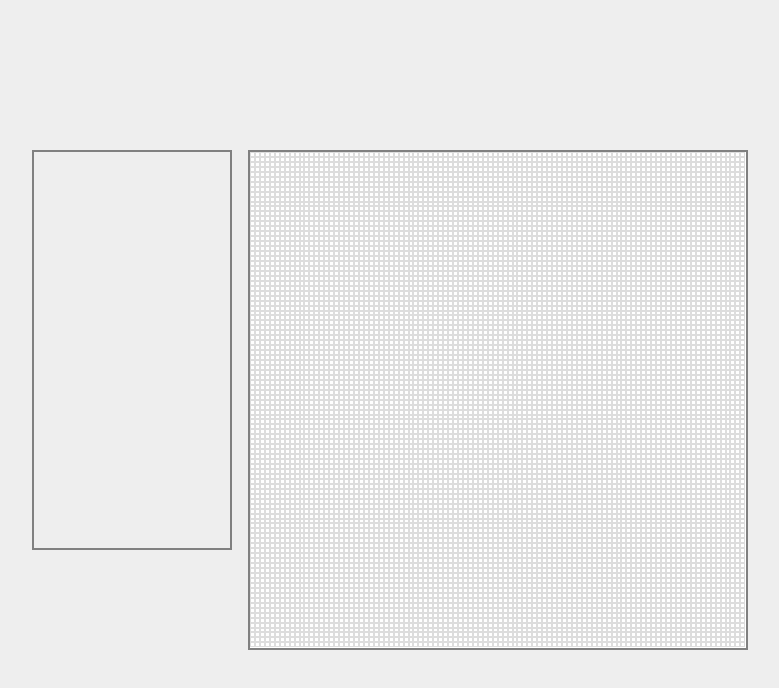
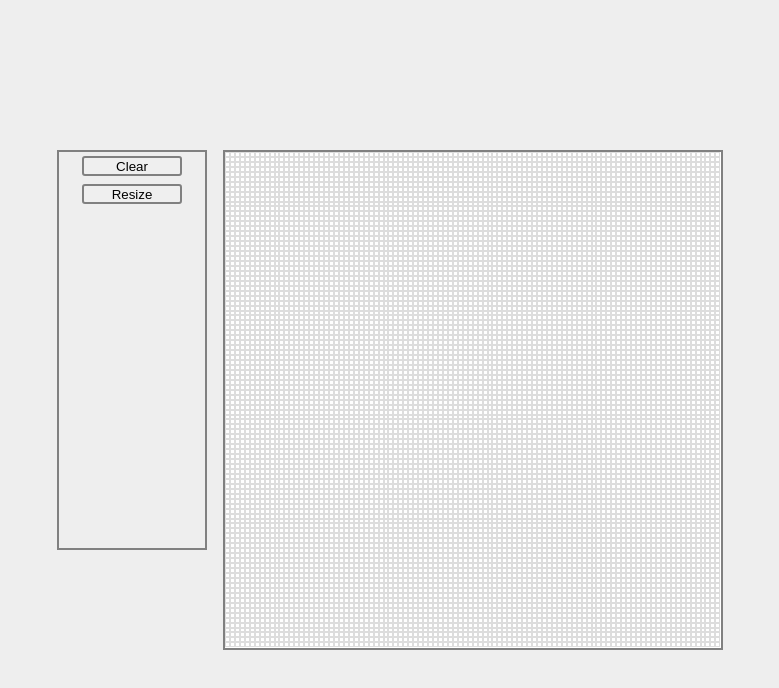
Before and after one commit to jinzihan2002/Etch-a-Sketch, a plain HTML site: page index.html in a window 1280 px wide. Shown: the whole page, without its empty margins (250-1029 px from the left). Drawn offline with Linux system fonts and the light colour scheme.

Commit message:
Add button to clear colored grid squares

```diff
--- a/index.html
+++ b/index.html
@@ -10,7 +10,8 @@
 <body>
     <div id="body">
         <div id="sidebar">
-
+            <button id="clear" class="reset">Clear</button>
+            <button class="reset">Resize</button>
         </div>
         <div id="container">
 
--- a/script.js
+++ b/script.js
@@ -2,7 +2,9 @@ let gridLength = 100;
 let isDragging = false;
 
 const container = document.querySelector("#container");
+const btnClear = document.querySelector("#clear");
 
+function loadGrid() {
     for (let i = 0; i < gridLength; ++i) {
         const row = document.createElement("div");
         row.setAttribute("class", "row");
@@ -12,7 +14,7 @@ for (let i = 0; i < gridLength; ++i) {
             square.setAttribute("class", "square");
 
             square.addEventListener("mousedown", () => {
-            square.className = "square colored";
+                square.setAttribute("class", "square colored");
             });
             square.addEventListener("mouseover", () => {
                 if (isDragging) {
@@ -24,6 +26,7 @@ for (let i = 0; i < gridLength; ++i) {
         }
         container.appendChild(row);
     }
+}
 
 document.body.addEventListener("mousedown", (e) => {
     e.preventDefault();
@@ -33,3 +36,12 @@ document.body.addEventListener("mousedown", (e) => {
 document.body.addEventListener("mouseup", () => {
     isDragging = false;
 });
+
+document.body.addEventListener("load", loadGrid());
+
+btnClear.addEventListener("click", () => {
+    const squares = document.querySelectorAll(".square.colored");
+    squares.forEach(square => {
+        square.setAttribute("class", "square");
+    });
+});
--- a/style.css
+++ b/style.css
@@ -21,9 +21,21 @@ body {
 }
 
 #sidebar {
-    width: 200px;
+    width: 150px;
     height: 400px;
     border: 2px solid gray;
+    display: flex;
+    flex-direction: column;
+    justify-content: start;
+    align-items: center;
+}
+
+.reset {
+    width: 100px;
+    height: 20px;
+    margin: 4px;
+    border: 2px solid gray;
+    border-radius: 3px;
 }
 
 #container {
```
Lines whose indentation alone changed are shown as unchanged.
